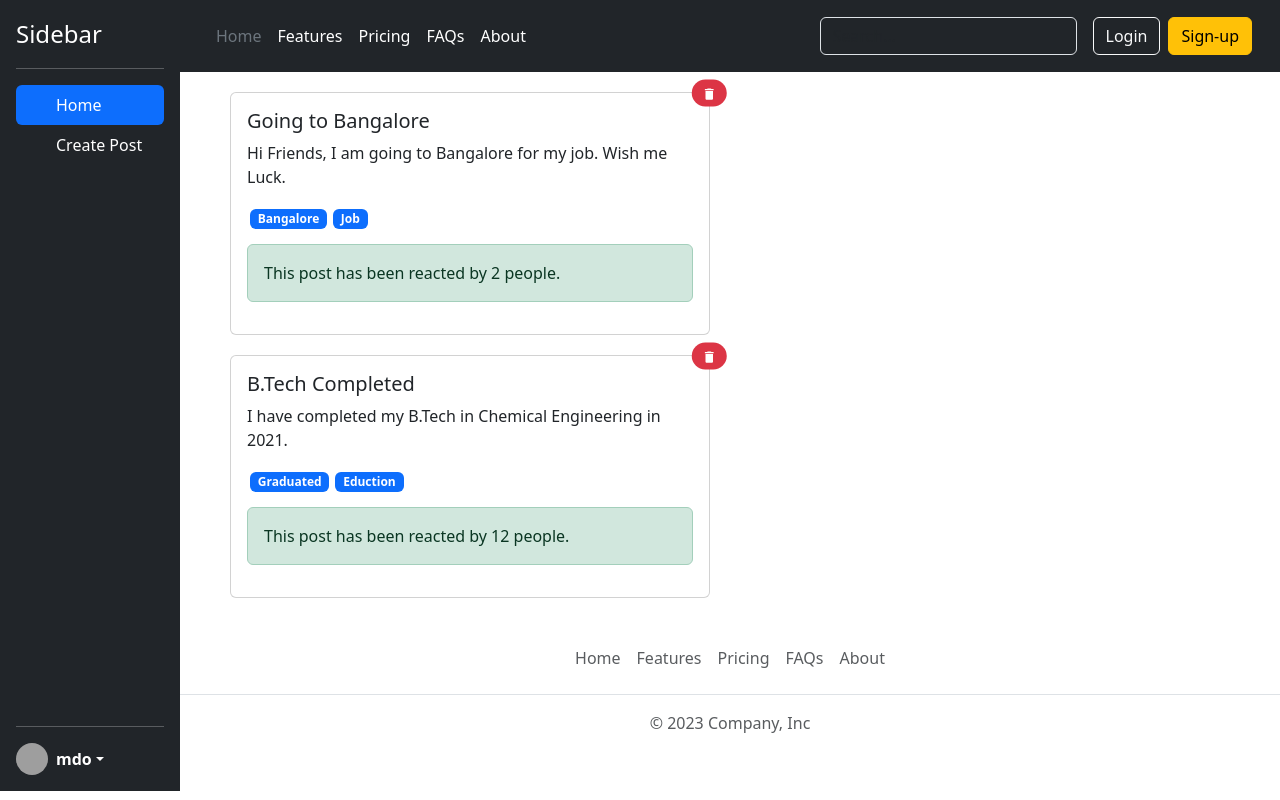
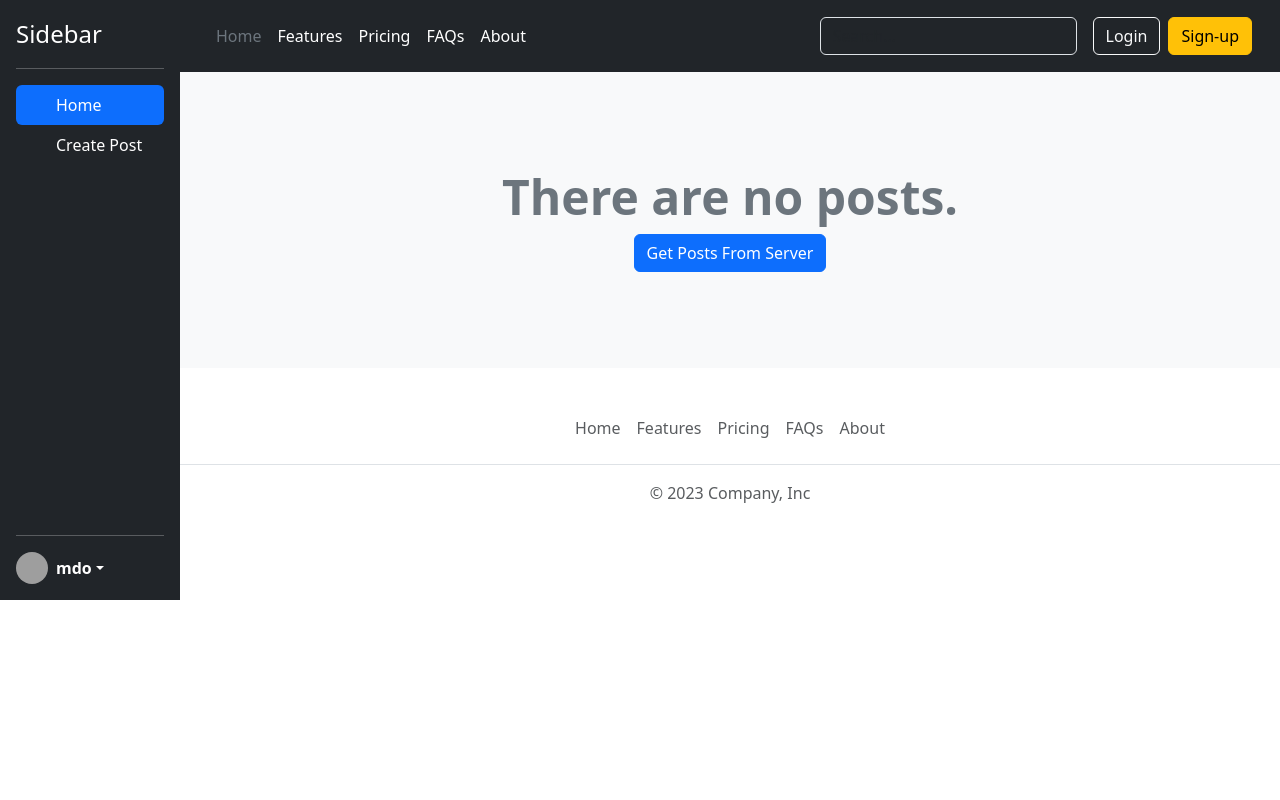
Before and after one commit to Riteshk229/React-and-Redux, a React (Vite) app: page /create-post in a window 1280 px wide. Built offline with nearby package versions, Linux system fonts and the light colour scheme; grey boxes are pictures that could not be loaded.

Commit message:
feched posts from server

```diff
--- a/src/App.css
+++ b/src/App.css
@@ -35,3 +35,7 @@
   margin-left: 10%;
   margin-top: 50px;
 }
+
+.welcome-message {
+  margin: 100px 0px;
+}
--- a/src/components/PostList.jsx
+++ b/src/components/PostList.jsx
@@ -1,11 +1,22 @@
 import { useContext } from "react";
 import Post from "./Post";
 import { PostListContext } from "../store/postListStore";
+import WelcomeMesage from "./WelcomeMesage";
 
 const PostList = () => {
-  const { postList } = useContext(PostListContext);
+  const { postList, addInitalPosts } = useContext(PostListContext);
+  const handleGetPostsClick = () => {
+    fetch("https://dummyjson.com/posts")
+      .then((res) => res.json())
+      .then((data) => {
+        addInitalPosts(data.posts);
+      });
+  };
   return (
     <>
+      {postList.length === 0 && (
+        <WelcomeMesage onGetPostClick={handleGetPostsClick} />
+      )}
       {postList.map((post) => (
         <Post key={post.id} post={post} />
       ))}
--- /dev/null
+++ b/src/components/WelcomeMesage.jsx
@@ -0,0 +1,18 @@
+const WelcomeMesage = ({ onGetPostClick }) => {
+  return (
+    <div className="bg-light text-secondary px-4 py-5 text-center">
+      <div className="py-5">
+        <h1 className="display-5 fw-bold">There are no posts.</h1>
+        <button
+          type="button"
+          className="btn btn-primary"
+          onClick={onGetPostClick}
+        >
+          Get Posts From Server
+        </button>
+      </div>
+    </div>
+  );
+};
+
+export default WelcomeMesage;
--- a/src/store/postListStore.jsx
+++ b/src/store/postListStore.jsx
@@ -1,28 +1,10 @@
 import { createContext, useReducer } from "react";
-
-const defaultPostList = [
-  {
-    id: "1",
-    title: "Going to Bangalore",
-    body: "Hi Friends, I am going to Bangalore  for my  job. Wish me Luck.",
-    reactions: 2,
-    userId: "user-69",
-    tags: ["Bangalore", "Job"],
-  },
-  {
-    id: "2",
-    title: "B.Tech Completed",
-    body: "I have completed my B.Tech in Chemical Engineering in 2021.",
-    reactions: 12,
-    userId: "user-1",
-    tags: ["Graduated", "Eduction"],
-  },
-];
 
 export const PostListContext = createContext({
   postList: [],
   addPost: () => {},
   deletePost: () => {},
+  addInitalPosts: () => {},
 });
 
 const postListReducer = (currentPostList, action) => {
@@ -33,16 +15,23 @@ const postListReducer = (currentPostList, action) => {
     );
   } else if (action.type === "ADD_POST") {
     newPostList = [action.payload, ...currentPostList];
+  } else if (action.type === "ADD_INITIAL_POSTS") {
+    newPostList = action.payload.posts;
   }
   return newPostList;
 };
 
 const PostListProvider = ({ children }) => {
-  const [postList, dispatchPostList] = useReducer(
-    postListReducer,
-    defaultPostList
-  );
+  const [postList, dispatchPostList] = useReducer(postListReducer, []);
 
+  const addInitalPosts = (posts) => {
+    dispatchPostList({
+      type: "ADD_INITIAL_POSTS",
+      payload: {
+        posts,
+      },
+    });
+  };
   const addPost = (userId, postTitle, postBody, reactions, tags) => {
     dispatchPostList({
       type: "ADD_POST",
@@ -64,7 +53,9 @@ const PostListProvider = ({ children }) => {
     });
   };
   return (
-    <PostListContext.Provider value={{ postList, addPost, deletePost }}>
+    <PostListContext.Provider
+      value={{ postList, addPost, deletePost, addInitalPosts }}
+    >
       {children}
     </PostListContext.Provider>
   );
```
